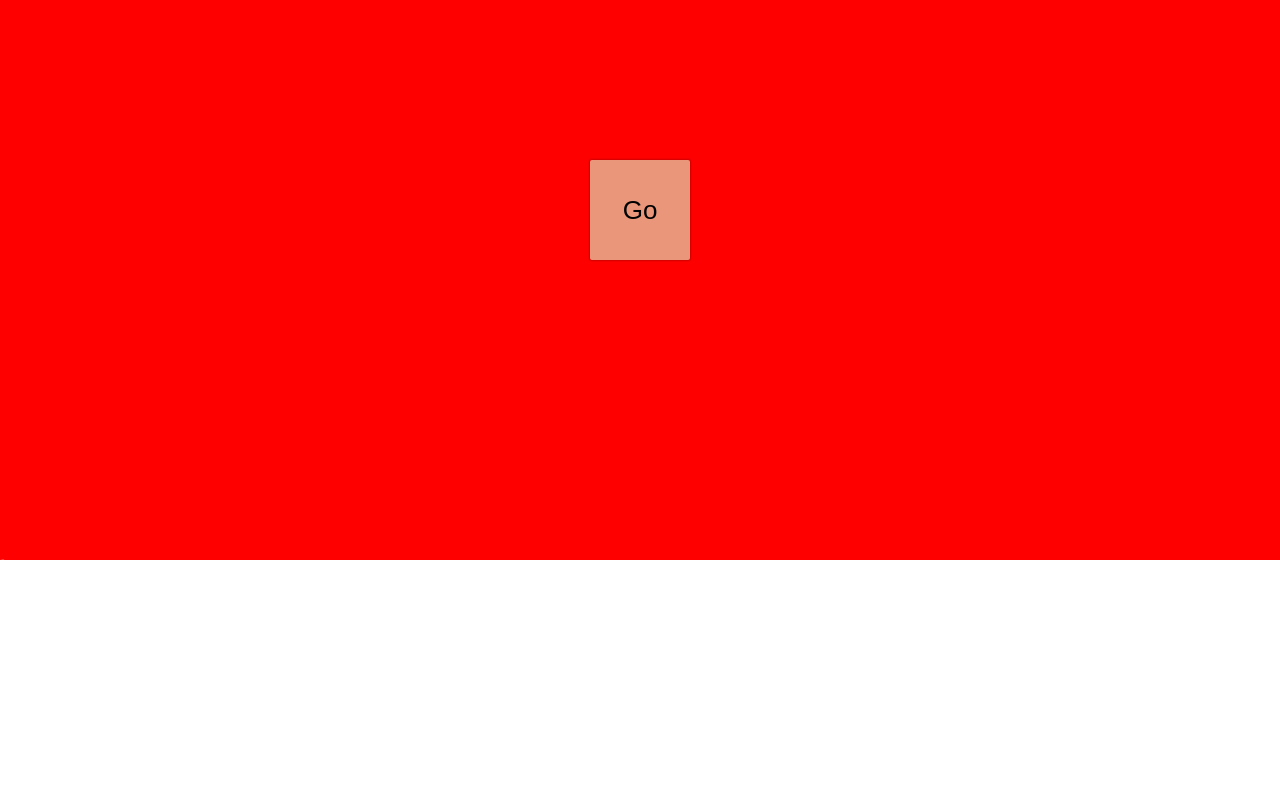
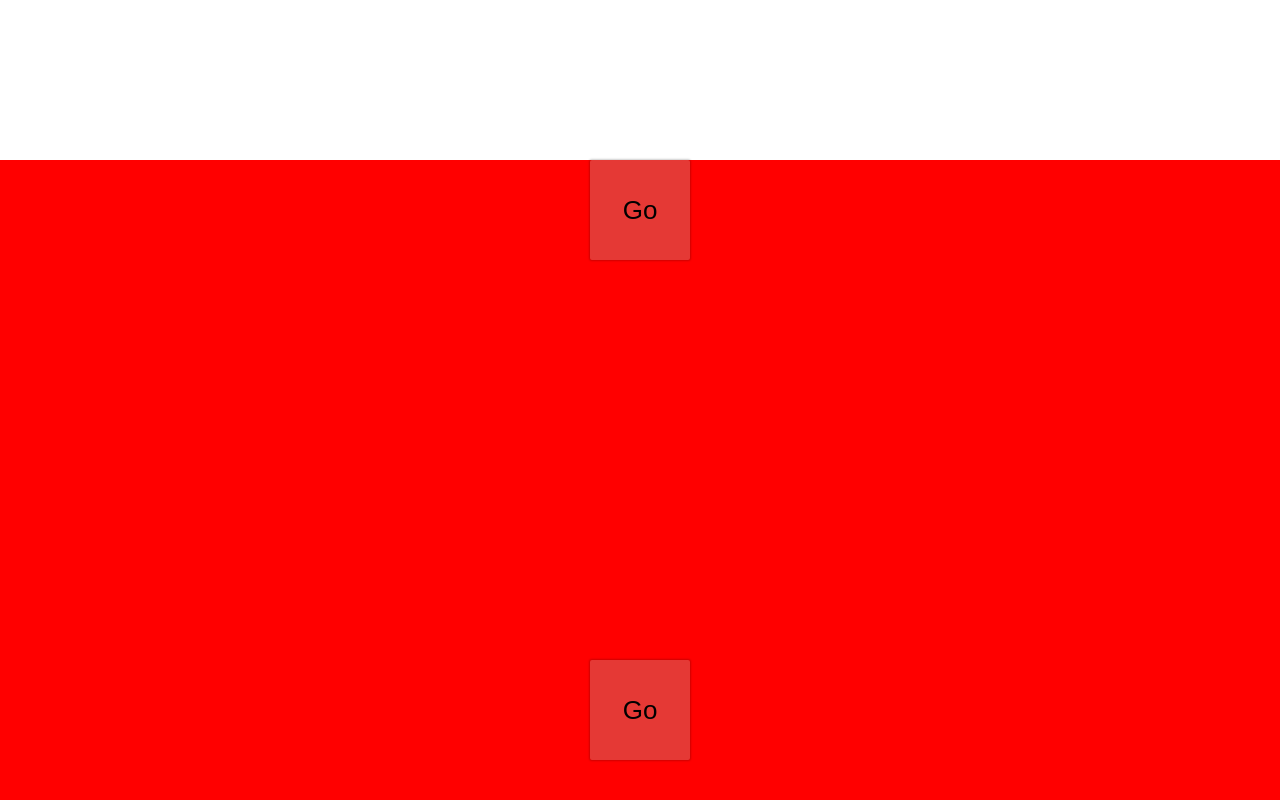
Before and after one commit to fullirondesign/svg-morphing, a React (Create React App) app: page / in a window 1280 px wide. Shown: the part 240-1040 px from the top of the page. Built offline with nearby package versions, Linux system fonts and the light colour scheme.

Commit message:
strarting multi animations

```diff
--- a/src/App.js
+++ b/src/App.js
@@ -59,6 +59,11 @@ class App extends Component {
                       <BgSVGanime animationId={"morph"}/>
                     </div>
               </div>
+              <div className="animationBox">
+                    <div className="animation">
+                      <BgSVGanime animationId={"lis"}/>
+                    </div>
+              </div>
         </div>
       </div>
     );
--- a/src/components/animations/background-svg-anime.js
+++ b/src/components/animations/background-svg-anime.js
@@ -1,6 +1,6 @@
 // HOOK animation for SVG background morphing
 
-import React from "react";
+import React, {useState} from "react";
 import anime from "animejs"; // animation library
 
 //  SVG itself ----
--- a/src/css/main.css
+++ b/src/css/main.css
@@ -4,17 +4,19 @@ body {
   height: 100vh;
   box-sizing: border-box;
 }
-#morph {
+#morph,
+#lis {
   fill: #f00;
   width: 100%;
   height: 100%;
-  top: 0;
+  top: 600;
   left: 0;
   position: absolute;
   pointer-events: none;
   z-index: 1;
 }
-#morph h1 {
+#morph h1,
+#lis h1 {
   font-size: 1.4em;
   margin: 10px 0;
   cursor: pointer;
@@ -27,7 +29,7 @@ body {
   border-radius: 2px;
   width: 100px;
   height: 100px;
-  background: #e9967a;
+  background: #e53935;
   position: relative;
   margin: 50vh auto;
   z-index: 2;
--- a/src/css/main.styl
+++ b/src/css/main.styl
@@ -8,20 +8,20 @@ svg
     // height 100%
     // width 100%
 
-#morph
+#morph, #lis
     fill red
     width 100%
     height 100%
-    top 0
+    top 600
     left 0
     position absolute
     pointer-events none
     z-index 1
-    h1 {
+    h1
         font-size 1.4em
         margin 10px 0
         cursor pointer
-    }
+
 
 .butt
     display flex
@@ -31,13 +31,12 @@ svg
     border-radius 2px
     width 100px
     height 100px
-    background: darksalmon
+    background #e53935
     position relative
     margin 50vh auto
     z-index 2
     font-size 26px
     text-transform capitalize
     font-family Arial
-    &:hover {
+    &:hover
         box-shadow 0 2px 2px 3px rgba(0,0,0,0.3)
-    }
```
